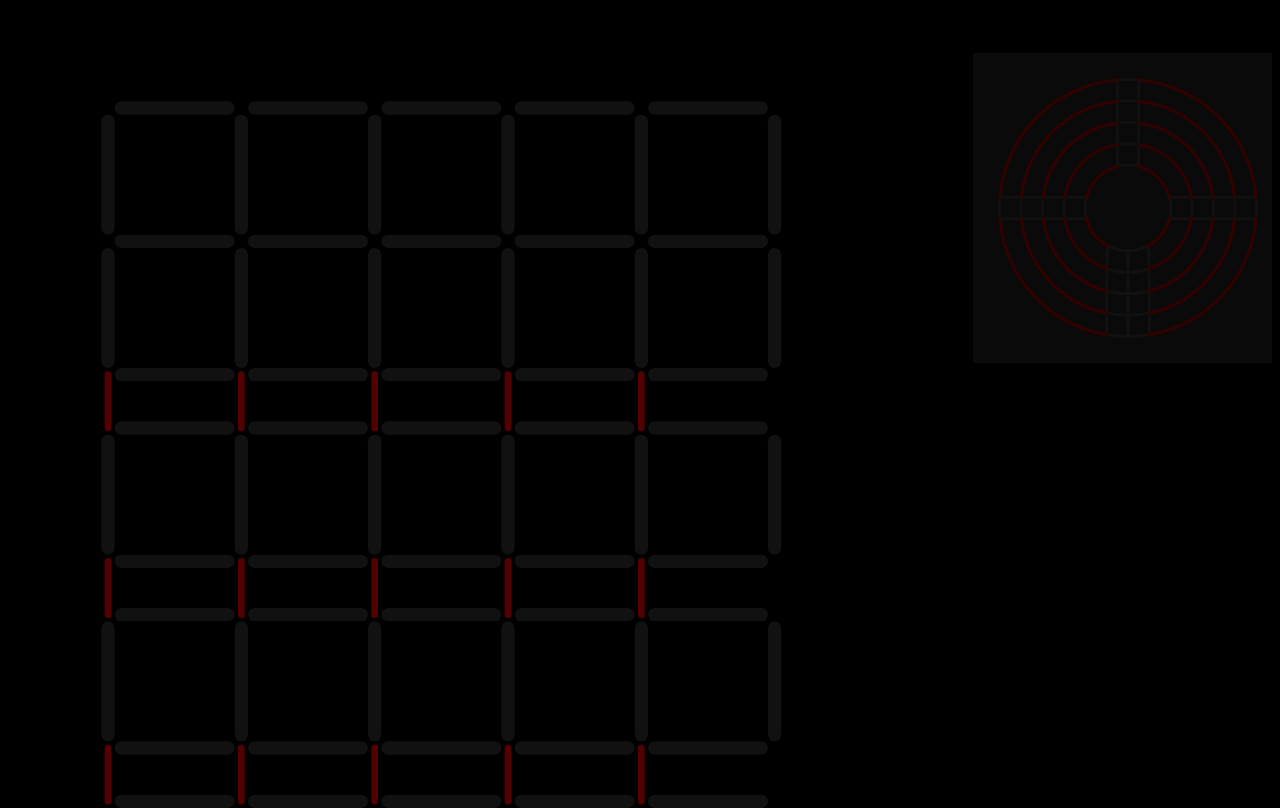
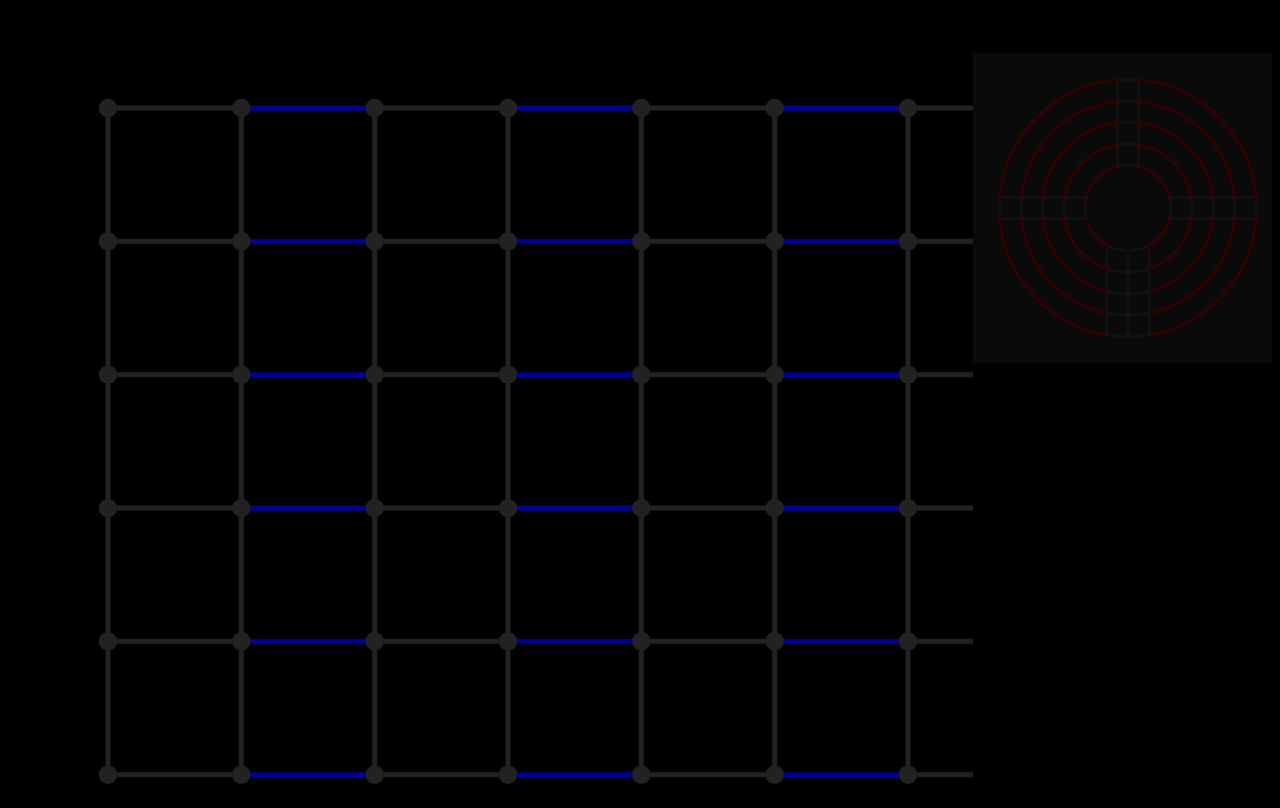
Before and after one commit to jaredly/labyrinth, a React (Vite) app: page / in a window 1280 px wide. Shown: the top 808 px of the page. Built offline with nearby package versions, Linux system fonts and the light colour scheme.

Commit message:
[more-line] getting there

```diff
--- a/index.html
+++ b/index.html
@@ -30,6 +30,12 @@
                 border: 0.5px solid #aaa;
                 border-radius: 2px;
             }
+            .hover {
+                transition: fill ease 0.3s;
+            }
+            .hover:hover {
+                fill: red;
+            }
         </style>
     </head>
     <body>
--- a/src/App2.tsx
+++ b/src/App2.tsx
@@ -2,6 +2,7 @@ import React, { useState } from 'react';
 import { reduceLocalStorage } from './App';
 import { renderCircular } from './renderCircular';
 import { renderCartesian } from './renderCartesian';
+import { renderCart2 } from './renderCart2';
 export type Coord = { x: number; y: number };
 
 export type Section = {
@@ -143,6 +144,10 @@ export type Slide =
           items: SecionCoord[];
       }
     | {
+          type: 'add2';
+          items: Coord[];
+      }
+    | {
           type: 'remove';
           pairs: {
               pair: string;
@@ -178,7 +183,7 @@ export const App2 = () => {
         parsePairs(pairs).forEach((pair) => pair.map(add));
     });
 
-    const cartesian = renderCartesian(
+    const cartesian = renderCart2(
         state,
         setSlide,
         sections,
@@ -292,9 +297,9 @@ export const exact = (n: number) => Math.round(n) === n;
 function calcBounds(state: State) {
     let mx = 0;
     let width = 5;
-    let height = 0;
+    let rowTotal = 0;
     state.sections.forEach(({ pairs, rows }) => {
-        height += rows;
+        rowTotal += rows;
 
         parsePairs(pairs).forEach(([p1, p2]) => {
             if (p1.x === p2.x) {
@@ -304,7 +309,7 @@ function calcBounds(state: State) {
         });
     });
     const vwidth = Math.ceil((width + 1) / 3) * 3;
-    return { vwidth, width, mx, height };
+    return { vwidth, width, mx, rowTotal };
 }
 
 export function relPos(
@@ -343,7 +348,7 @@ function mergeTmp(slide: Slide, sections: Section[]) {
                 sections[last.section].pairs[pairKey(last, one)] = true;
             }
         }
-    } else {
+    } else if (slide.type === 'remove') {
         slide.pairs.forEach(({ pair, section }) => {
             sections[section].pairs[pair] = false;
         });
--- /dev/null
+++ b/src/renderCart2.tsx
@@ -0,0 +1,155 @@
+import React from 'react';
+import {
+    State,
+    Slide,
+    Section,
+    Action,
+    Grouped,
+    Coord,
+    pairKey,
+    missing,
+    svgPos,
+    closest,
+    relPos,
+    neighboring,
+    ungroup,
+} from './App2';
+
+const sectionPairKey = (section: number, ring: number, row: number) =>
+    `${section}:${ring},${row}`;
+
+export function renderCart2(
+    state: State,
+    setSlide: React.Dispatch<React.SetStateAction<Slide | null>>,
+    sections: Section[],
+    {
+        vwidth,
+        width,
+        rowTotal,
+    }: { vwidth: number; width: number; rowTotal: number },
+    slide: Slide | null,
+    singles: { [key: string]: boolean },
+    dispatch: React.Dispatch<Action>,
+) {
+    const W = 800;
+    const shrink = 0.1;
+    const cartesian: Grouped = { slop: [], back: [], mid: [], front: [] };
+
+    const between = 1;
+    const aspect = vwidth / (rowTotal + (sections.length + 1) * between);
+    const H = W / aspect;
+    const m = 100;
+
+    const scale = W / vwidth;
+
+    type GridPoint = { ring: number; row: number; section: number };
+    const grid: GridPoint[][] = [];
+
+    sections.forEach(({ rows }, i) => {
+        for (let row = 0; row < rows; row++) {
+            const items: GridPoint[] = [];
+            for (let ring = 0; ring < vwidth; ring++) {
+                items.unshift({ ring, row, section: i });
+            }
+            grid.unshift(items);
+        }
+    });
+
+    // const locations: Coord[][] = [];
+
+    grid.push(...grid.slice(0, 2));
+
+    const cr = 0;
+
+    const lineMe = (c1: Coord, c2: Coord) => {
+        const p1 = grid[c1.x]?.[c1.y];
+        const p2 = grid[c2.x]?.[c2.y];
+        if (!p1 || !p2) {
+            return;
+        }
+        if (p1.section !== p2.section) {
+            const needed =
+                singles[`${p1.section}:${p1.ring},${p1.row}`] &&
+                singles[`${p2.section}:${p2.ring},${p2.row}`];
+            cartesian.back.push(
+                <line
+                    x1={(c1.x + cr) * scale}
+                    y1={c1.y * scale}
+                    x2={(c2.x - cr) * scale}
+                    y2={c2.y * scale}
+                    strokeWidth={5}
+                    stroke={needed ? '#f55' : '#009'}
+                />,
+            );
+            return;
+        }
+        const pk = pairKey(
+            { x: p1.ring, y: p1.row },
+            { x: p2.ring, y: p2.row },
+        );
+        const present = sections[p1.section].pairs[pk];
+        const xr = c1.x === c2.x ? 0 : cr;
+        const yr = c1.y === c2.y ? 0 : cr;
+
+        cartesian.back.push(
+            <line
+                x1={(c1.x + xr) * scale}
+                y1={(c1.y + yr) * scale}
+                x2={(c2.x - xr) * scale}
+                y2={(c2.y - yr) * scale}
+                strokeWidth={5}
+                style={{ cursor: 'pointer' }}
+                stroke={present ? 'red' : '#222'}
+                onClick={() => {
+                    dispatch({ type: 'toggle', section: p1.section, pair: pk });
+                }}
+            />,
+        );
+    };
+
+    grid.forEach((items, gx) => {
+        items.forEach((point, gy) => {
+            const self = { x: gx, y: gy };
+            const up = { x: gx, y: gy - 1 };
+            const down = { x: gx, y: gy + 1 };
+            const left = { x: gx - 1, y: gy };
+            const right = { x: gx + 1, y: gy };
+            // right & down, render;
+            lineMe(self, right);
+            lineMe(self, down);
+        });
+    });
+
+    grid.forEach((items, gx) => {
+        items.forEach((point, gy) => {
+            const needed =
+                singles[`${point.section}:${point.ring},${point.row}`];
+            cartesian.front.push(
+                <circle
+                    cx={gx * scale}
+                    cy={gy * scale}
+                    r={0.07 * scale}
+                    fill={needed ? 'red' : '#222'}
+                    // opacity={0.8}
+                />,
+                <circle
+                    cx={gx * scale}
+                    cy={gy * scale}
+                    r={0.2 * scale}
+                    fill={'transparent'}
+                    style={{ cursor: 'pointer' }}
+                    className="hover"
+                />,
+            );
+        });
+    });
+
+    return (
+        <svg width={W + m * 2} height={H + m * 2}>
+            <g transform={`translate(${m},${m})`}>
+                {ungroup(cartesian)}
+                <g transform={`scale(${scale})`}></g>
+            </g>
+        </svg>
+    );
+}
```
